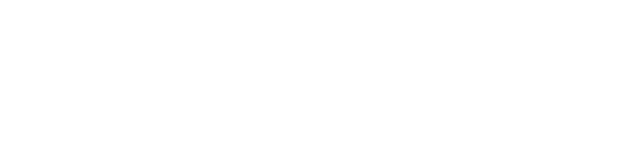
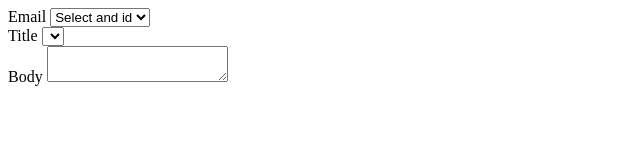
Before and after one commit to manoj-bhosale/gp-test, a plain HTML site: page assignment-1/index.html in a window 1280 px wide. Shown: the whole page, without its empty margins (0-640 px from the left). Drawn offline with Linux system fonts and the light colour scheme.

Commit message:
raw html

```diff
--- a/assignment-1/index.html
+++ b/assignment-1/index.html
@@ -1,5 +1,6 @@
 <!DOCTYPE html>
 <html lang="en">
+
 <head>
     <meta charset="UTF-8">
     <meta name="viewport" content="width=device-width, initial-scale=1.0">
@@ -7,7 +8,28 @@
     <title>GotPrint UserList</title>
     <link rel="stylesheet" href="">
 </head>
+
 <body>
+    <div class="container">
+        <form>
+            <div class="form-control">
+                <label for="idSelect">Email</label>
+                <select name="idSelect" id="idSelect">
+                    <option value="">Select and id</option>
+                </select>
+            </div>
+            <div class="form-control">
+                <label for="title">Title</label>
+                <select name="title" id="title">
+                    <option value=""></option>
+                </select>
+            </div>
+            <div class="form-control">
+                <label for="body">Body</label>
+                <textarea name="body" id="body"></textarea>
+            </div>
+        </form>
+    </div>
+</body>
 
-</body>
 </html>
```
